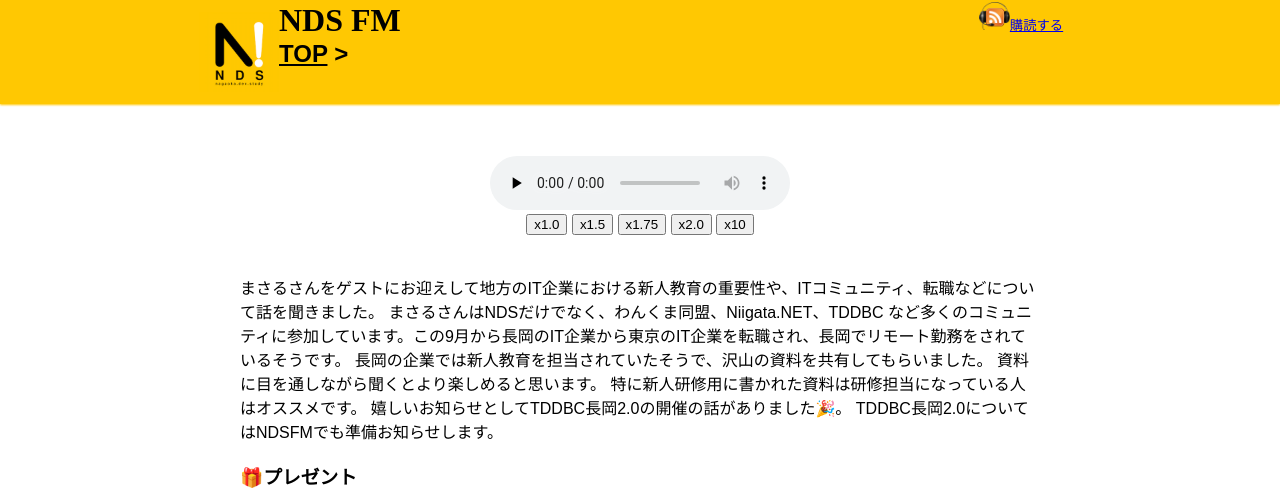
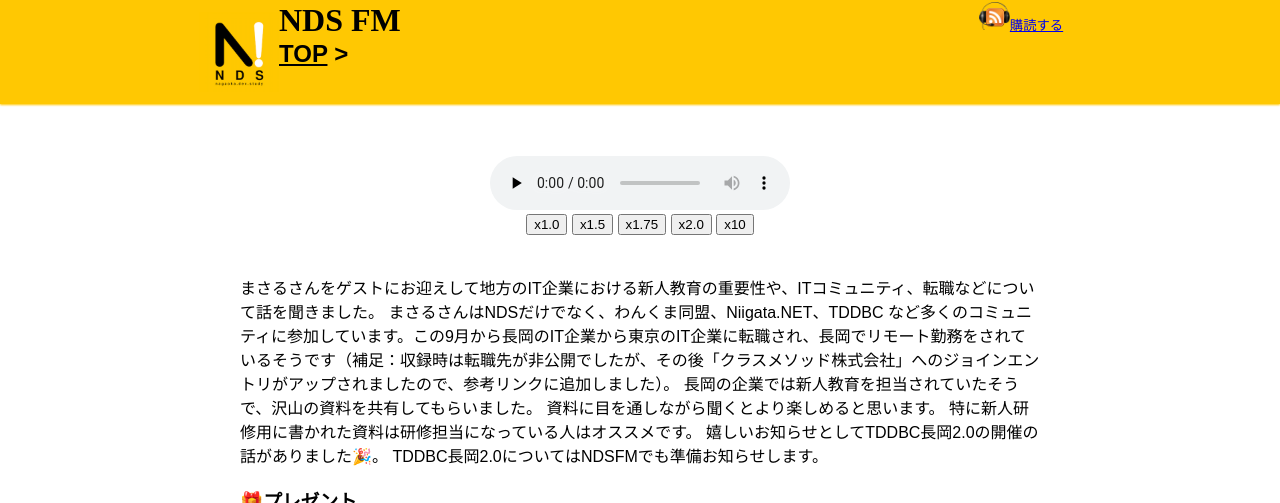
Before and after one commit to NagaokaDevelopersStudy/ndsfm, a Jekyll site: the page built from docs/_posts/2018-09-15-005.md, in a window 1280 px wide, cut to the strip 0-503 px from the top of the page. Built offline with Jekyll 4.4.1, drawn with Linux system fonts in a browser that asks for light colours; some web fonts are replaced; our own code applies the rules of GitHub Pages for plain Markdown files.

Commit message:
転職先についての補足を追加する

```diff
--- a/docs/_posts/2018-09-15-005.md
+++ b/docs/_posts/2018-09-15-005.md
@@ -86,7 +86,7 @@
 ---
 
 まさるさんをゲストにお迎えして地方のIT企業における新人教育の重要性や、ITコミュニティ、転職などについて話を聞きました。
-まさるさんはNDSだけでなく、わんくま同盟、Niigata.NET、TDDBC など多くのコミュニティに参加しています。この9月から長岡のIT企業から東京のIT企業を転職され、長岡でリモート勤務をされているそうです。
+まさるさんはNDSだけでなく、わんくま同盟、Niigata.NET、TDDBC など多くのコミュニティに参加しています。この9月から長岡のIT企業から東京のIT企業に転職され、長岡でリモート勤務をされているそうです（補足：収録時は転職先が非公開でしたが、その後「クラスメソッド株式会社」へのジョインエントリがアップされましたので、参考リンクに追加しました）。
 長岡の企業では新人教育を担当されていたそうで、沢山の資料を共有してもらいました。
 資料に目を通しながら聞くとより楽しめると思います。
 特に新人研修用に書かれた資料は研修担当になっている人はオススメです。
```
